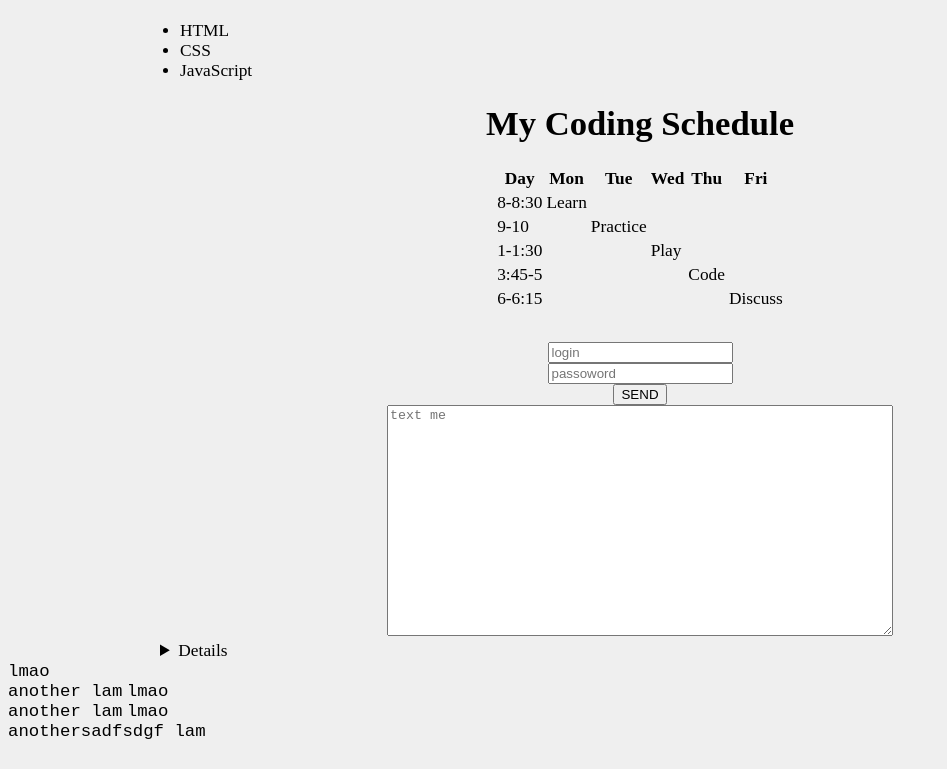
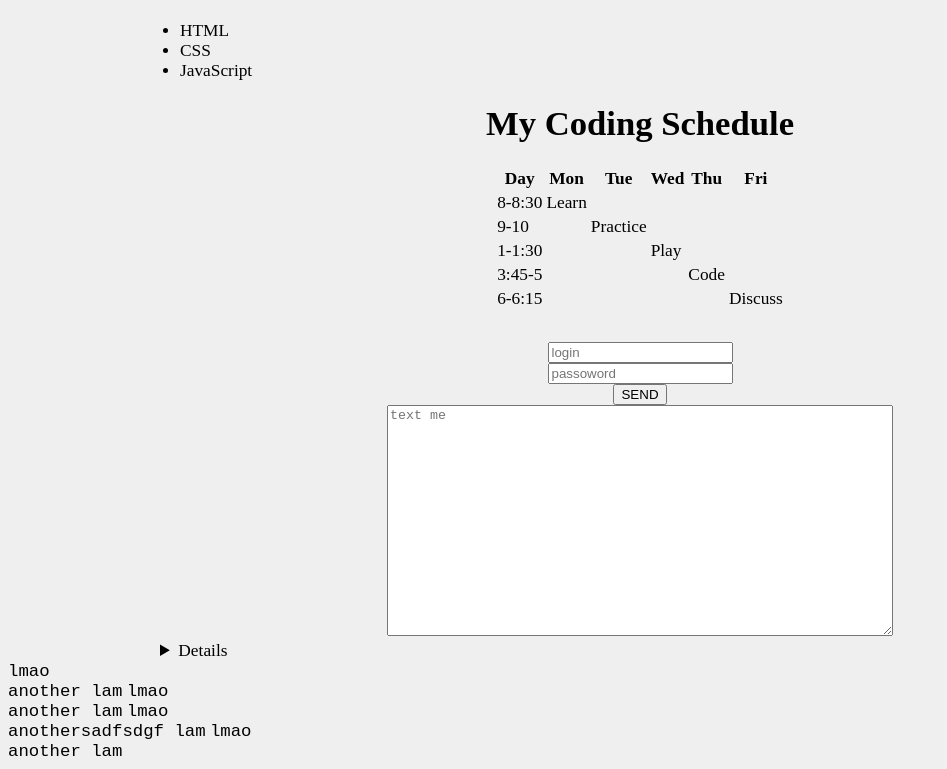
Before and after one commit to madiers/madiers.github.io, a plain HTML site: page index.html in a window 1280 px wide. Shown: the part 597-1366 px from the top of the page, without its empty margins (0-947 px from the left). Drawn offline with Linux system fonts and the light colour scheme.

Commit message:
bash check

```diff
--- a/index.html
+++ b/index.html
@@ -104,6 +104,6 @@
 <code>lmao <br> another lam</code>
 <code>lmao <br> anothersadfsdgf lam</code>
 
-
+<code>lmao <br> another lam</code>
 </body>
 </html>
```
